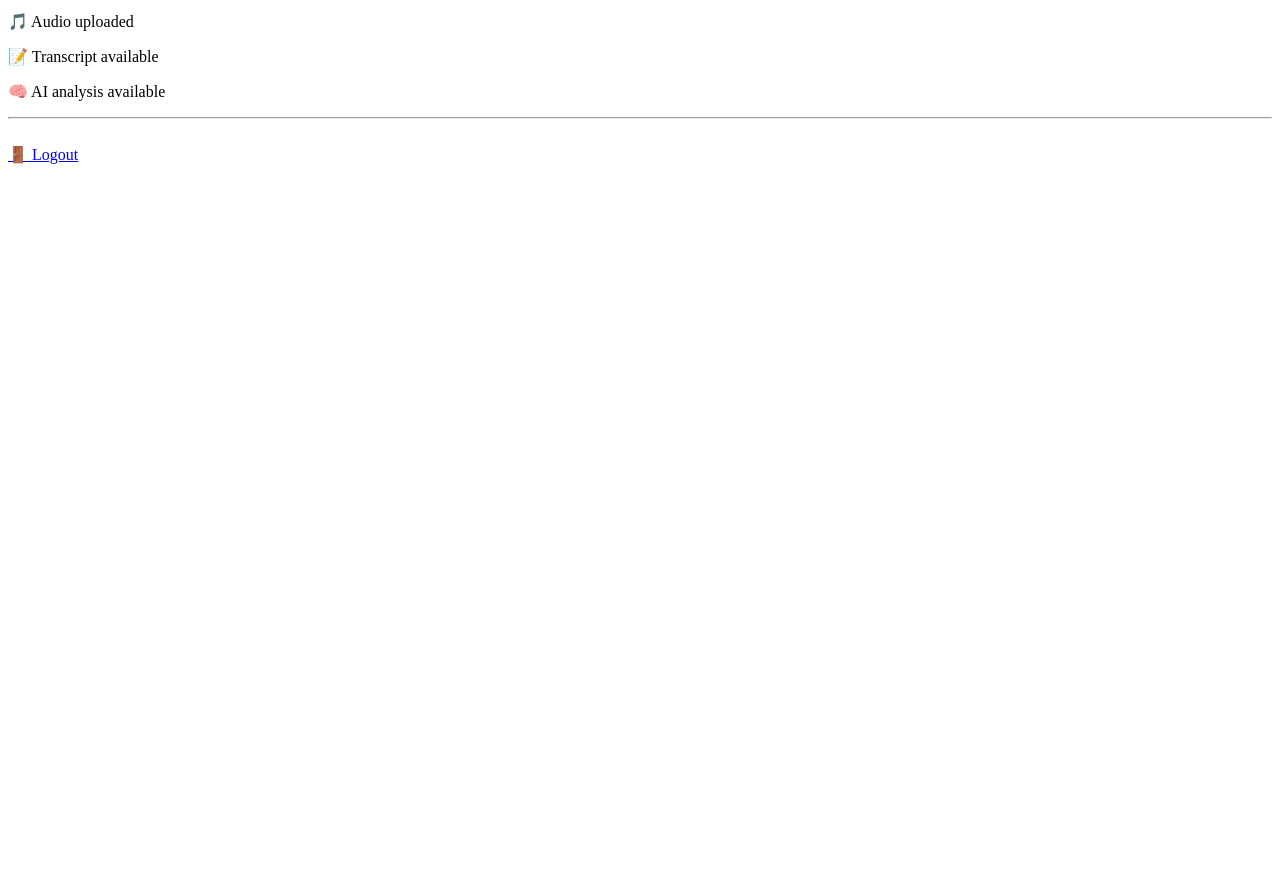
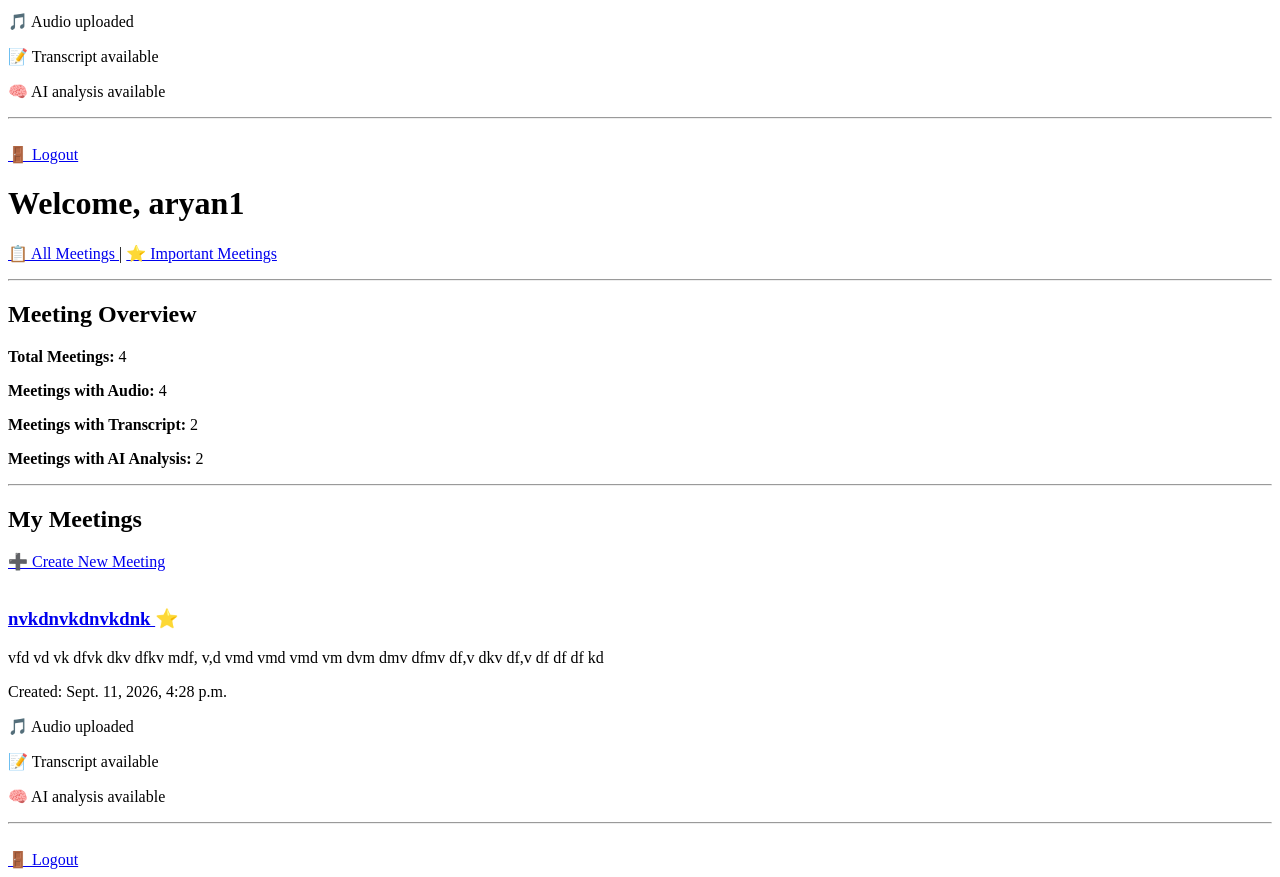
Before and after one commit to aryanbindal89/Instant_Meeting_Summariser, a Django app: page /accounts/dashboard/important/ in a window 1280 px wide. Shown: the part 541-1418 px from the top of the page. Before the commit the page ends 705 px from the top, so only its background shows below. Run offline with Django 5.2, Linux system fonts and the light colour scheme; a user stored in the database is signed in; data comes from the database, SQL or seed files in the repository; both versions use the stored data as it was after the commit.

Commit message:
Add meeting tags

```diff
--- a/accounts/templates/accounts/dashboard.html
+++ b/accounts/templates/accounts/dashboard.html
@@ -109,3 +109,121 @@
 
 </body>
 </html>
+<!DOCTYPE html>
+<html>
+<head>
+    <title>Dashboard</title>
+</head>
+<body>
+
+    <h1>Welcome, {{ request.user.username }}</h1>
+
+    <!-- Dashboard Navigation -->
+    <p>
+        <a href="{% url 'dashboard' %}">
+            📋 All Meetings
+        </a>
+        |
+        <a href="{% url 'important_meetings' %}">
+            ⭐ Important Meetings
+        </a>
+    </p>
+
+    <hr>
+
+    <h2>Meeting Overview</h2>
+
+    <p>
+        <strong>Total Meetings:</strong>
+        {{ total_meetings }}
+    </p>
+
+    <p>
+        <strong>Meetings with Audio:</strong>
+        {{ meetings_with_audio }}
+    </p>
+
+    <p>
+        <strong>Meetings with Transcript:</strong>
+        {{ meetings_with_transcript }}
+    </p>
+
+    <p>
+        <strong>Meetings with AI Analysis:</strong>
+        {{ meetings_with_analysis }}
+    </p>
+
+    <hr>
+
+    <h2>My Meetings</h2>
+
+    <a href="{% url 'create_meeting' %}">
+        ➕ Create New Meeting
+    </a>
+
+    <br><br>
+
+    {% if meetings %}
+
+        {% for meeting in meetings %}
+
+            <div>
+
+                <h3>
+                    <a href="{% url 'meeting_detail' meeting.id %}">
+                        {{ meeting.title }}
+                    </a>
+
+                    {% if meeting.is_important %}
+                        ⭐
+                    {% endif %}
+                </h3>
+
+                <p>
+                    {{ meeting.description }}
+                </p>
+
+                <!-- Meeting Tags -->
+                {% if meeting.tags %}
+                    <p>
+                        <strong>🏷️ Tags:</strong>
+                        {{ meeting.tags }}
+                    </p>
+                {% endif %}
+
+                <p>
+                    Created: {{ meeting.created_at }}
+                </p>
+
+                {% if meeting.audio %}
+                    <p>🎵 Audio uploaded</p>
+                {% endif %}
+
+                {% if meeting.transcript %}
+                    <p>📝 Transcript available</p>
+                {% endif %}
+
+                {% if meeting.summary %}
+                    <p>🧠 AI analysis available</p>
+                {% endif %}
+
+            </div>
+
+            <hr>
+
+        {% endfor %}
+
+    {% else %}
+
+        <p>No meetings found.</p>
+
+    {% endif %}
+
+    <br>
+
+    <a href="{% url 'logout' %}">
+        🚪 Logout
+    </a>
+
+</body>
+</html>
--- a/meetings/models.py
+++ b/meetings/models.py
@@ -1,3 +1,4 @@
+
 from django.db import models
 from django.contrib.auth.models import User
 
@@ -23,6 +24,11 @@ class Meeting(models.Model):
 
     is_important = models.BooleanField(default=False)
 
+    tags = models.CharField(
+        max_length=300,
+        blank=True
+    )
+
     chat_history = models.JSONField(
         default=list,
         blank=True
```
Also changed, not shown: meetings/templates/meetings/create_meeting.html (+32 -12 lines), meetings/templates/meetings/edit_meeting.html (+21 -0 lines), meetings/templates/meetings/meeting_detail.html (+9 -1 lines), meetings/views.py (+21 -4 lines), db.sqlite3, meetings/migrations/0007_meeting_tags.py (added).
